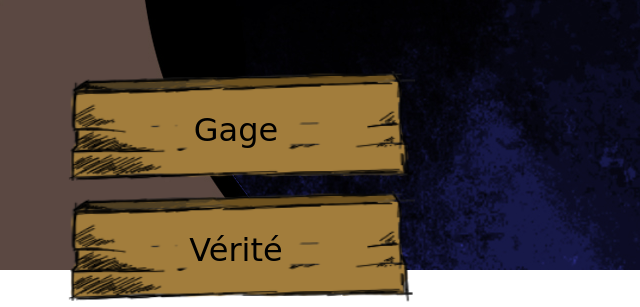
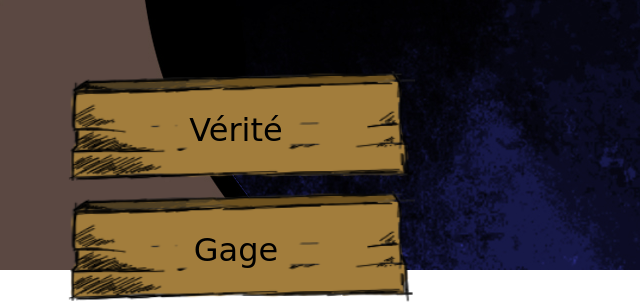
Before and after one commit to BaptisteBourlet/BatCaro, a plain HTML site: page index.html in a window 1280 px wide. Shown: the part 1330-1637 px from the top of the page, 404-1044 px from the left. Drawn offline with nearby package versions, Linux system fonts and the light colour scheme; a web font is replaced by a local one.

Commit message:
reparation

```diff
--- a/data.json
+++ b/data.json
@@ -2,8 +2,7 @@
     "hotQuestions": [
         "Ta pire expérience sexuelle ?",
         "Dis bonjour Sabine",
-        "Quand était ta dernière masturbation ?",
-        ""
+        "Quand était ta dernière masturbation ?"
     ],
     "hotGage": [
         "Echanges un vêtement avec la personne de ton choix !",
--- a/index.html
+++ b/index.html
@@ -45,8 +45,8 @@
         <div class="animRandomDT" id="showDT">
         </div>
         <div class="gameReroll">
-            <button id="trustBtn">Gage</button>
-            <button id="dareBtn">Vérité</button>
+            <button id="trustBtn">Vérité</button>
+            <button id="dareBtn">Gage</button>
         </div>
     </section>
 
--- a/main.js
+++ b/main.js
@@ -111,7 +111,7 @@ function getRandomInt(max) {
         });
         $('#dareBtn').click(function () {
             $('.listDT').css('display', 'none');
-            $('.listDT').fadeIn(1800);
+            $('.listDT').fadeIn(2500);
         });
 
         /* ------------------------------ Bouton Jouer ------------------------------ */
```
